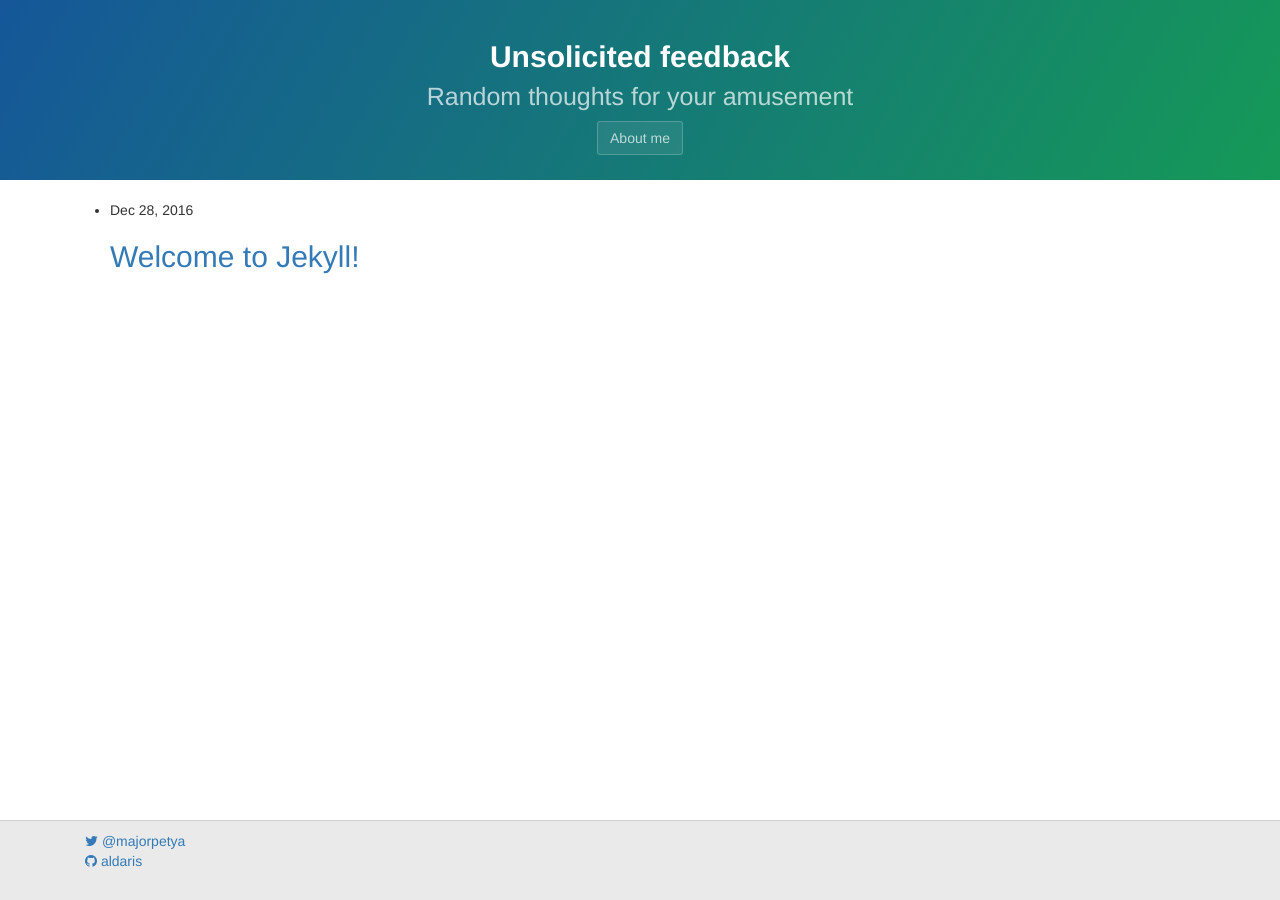
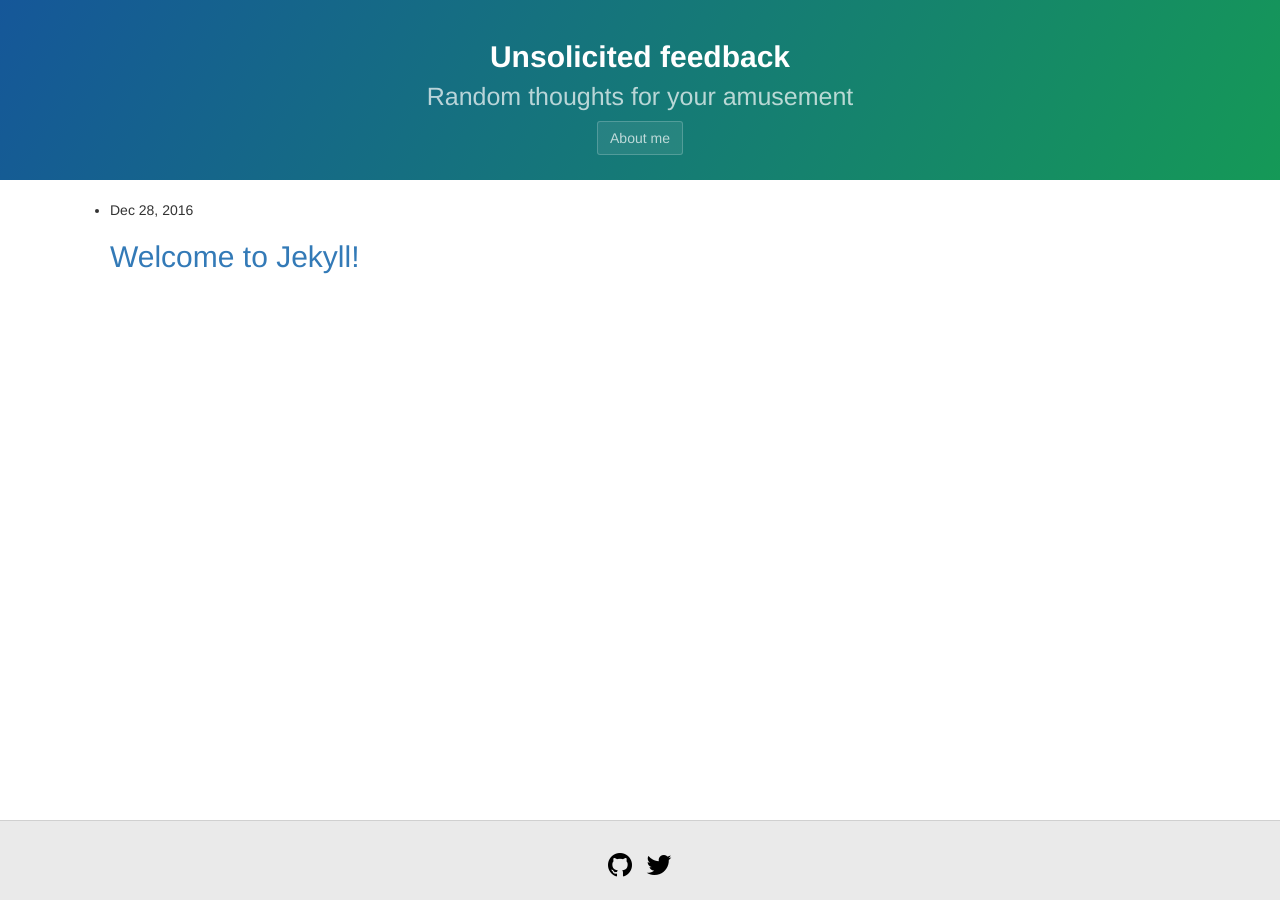
Before and after one commit to aldaris/aldaris.github.io, a Jekyll site: the page built from index.md, in a window 1280 px wide. Built offline with Jekyll 4.4.1, drawn with Linux system fonts in a browser that asks for light colours.

Commit message:
Improve footer layout

```diff
--- a/_includes/footer.html
+++ b/_includes/footer.html
@@ -1,10 +1,8 @@
 <footer class="main">
-  <div class="container">
-    <div class="col-md-12">
-        <ul class="list-unstyled">
-            <li><a href="https://twitter.com/majorpetya" rel="tooltip" title="Twitter"><i class="fa fa-twitter"></i> @{{ site.twitter_username }}</a></li>
-            <li><a href="https://github.com/{{ site.github_username}}" rel="tooltip" title="GitHub"><i class="fa fa-github"></i> {{ site.github_username }}</a></li>
-        </ul>
+    <div class="container">
+        <div class="logos">
+            <a href="https://github.com/{{ site.github_username}}" rel="tooltip" title="GitHub"><i class="fa fa-github fa-2x"></i></a>
+            <a href="https://twitter.com/majorpetya" rel="tooltip" title="Twitter"><i class="fa fa-twitter fa-2x"></i></a>
+        </div>
     </div>
-  </div>
 </footer>
--- a/css/style.css
+++ b/css/style.css
@@ -106,8 +106,20 @@ footer.main {
     width: 100%;
     position: absolute;
     border-top: 1px solid #d0d0d0;
+    text-align: center;
+    padding-top: 1.5rem;
 }
 
 footer>div {
-    padding-top: 1rem;
+    padding-top: 1.5rem;
 }
+
+footer.main a {
+    color: #000000;
+    padding-left: 5px;
+    padding-right: 5px;
+}
+
+footer.main a:hover {
+    color: #555555;
+}
```
